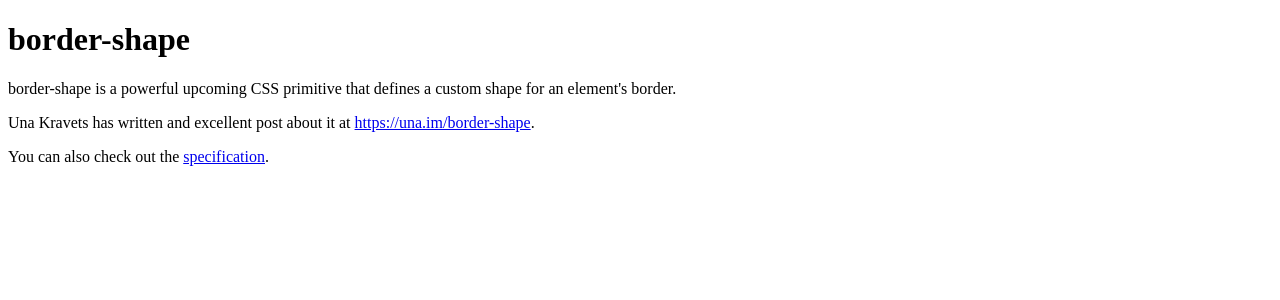
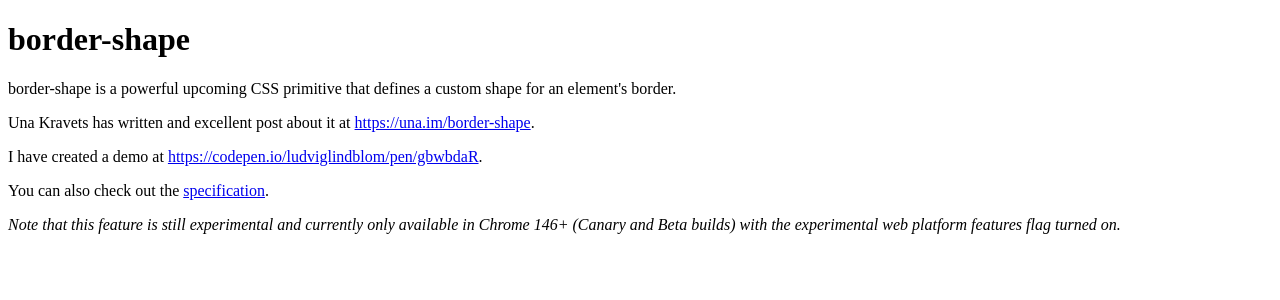
Before and after one commit to ludviglindblom/border-shape, a SvelteKit app: page / in a window 1280 px wide. Shown: the top 300 px of the page. Built offline with nearby package versions, Linux system fonts and the light colour scheme.

Commit message:
More links

```diff
--- a/src/routes/+page.svelte
+++ b/src/routes/+page.svelte
@@ -5,4 +5,6 @@
 <h1>border-shape</h1>
 <p>border-shape is a powerful upcoming CSS primitive that defines a custom shape for an element's border.</p>
 <p>Una Kravets has written and excellent post about it at <a href="https://una.im/border-shape">https://una.im/border-shape</a>.</p>
+<p>I have created a demo at <a href="https://codepen.io/ludviglindblom/pen/gbwbdaR">https://codepen.io/ludviglindblom/pen/gbwbdaR</a>.</p>
 <p>You can also check out the <a href="https://drafts.csswg.org/css-borders-4/#border-shape">specification</a>.</p>
+<p><i>Note that this feature is still experimental and currently only available in Chrome 146+ (Canary and Beta builds) with the experimental web platform features flag turned on.</i></p>
```
